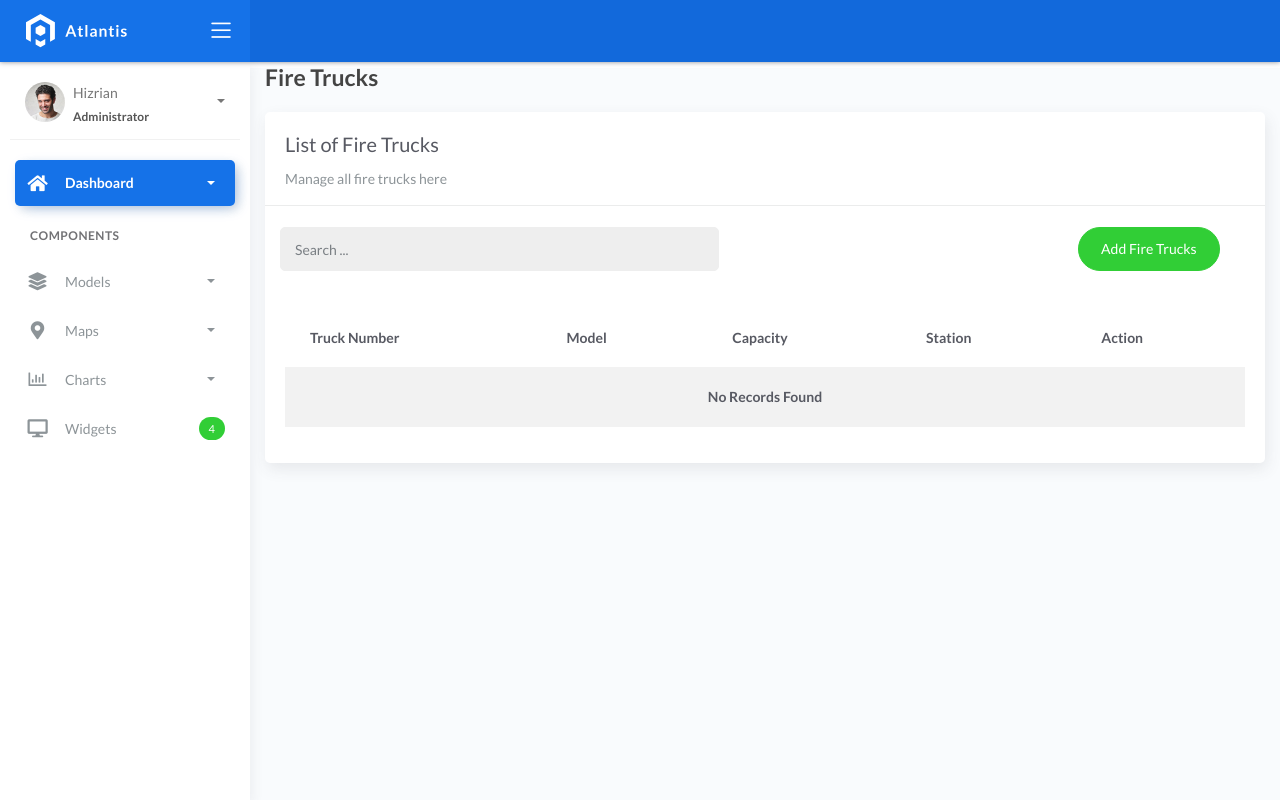
After one commit to bmkhn/FireApp, a Django app: page /firetrucks/ in a window 1280 px wide. The commit adds this page. Run offline with Django 4.2, Linux system fonts and the light colour scheme; data that the repository does not hold is empty; some libraries are stand-ins or nearby versions.

Commit message:
Add CRUD functionality for Fire Trucks with corresponding views, templates, and URLs

```diff
--- a/projectsite/fire/views.py
+++ b/projectsite/fire/views.py
@@ -122,6 +122,31 @@ class FirefighterDeleteView(DeleteView):
     model = Firefighters
     template_name = "firefighters/delete.html"
     success_url = reverse_lazy('firefighters_list')
+
+
+# Fire Truck
+class FireTruckListView(ListView):
+    model = FireTruck
+    template_name = "firetrucks/list.html"
+    context_object_name = "firetrucks"
+    paginate_by = 5
+
+class FireTruckCreateView(CreateView):
+    model = FireTruck
+    form_class = FireTruckForm
+    template_name = "firetrucks/create.html"
+    success_url = reverse_lazy('firetrucks_list')
+
+class FireTruckUpdateView(UpdateView):
+    model = FireTruck
+    form_class = FireTruckForm
+    template_name = "firetrucks/update.html"
+    success_url = reverse_lazy('firetrucks_list')
+
+class FireTruckDeleteView(DeleteView):
+    model = FireTruck
+    template_name = "firetrucks/delete.html"
+    success_url = reverse_lazy('firetrucks_list')
 
 
 # Chart Class and Functions
--- a/projectsite/projectsite/urls.py
+++ b/projectsite/projectsite/urls.py
@@ -42,4 +42,10 @@ urlpatterns = [
     path('firefighters/create', views.FirefighterCreateView.as_view(), name='firefighters_create'),
     path('firefighters/update/<pk>/', views.FirefighterUpdateView.as_view(), name='firefighters_update'),
     path('firefighters/delete/<pk>/', views.FirefighterDeleteView.as_view(), name='firefighters_delete'),
+
+    # Fire Truck URLs
+    path('firetrucks/', views.FireTruckListView.as_view(), name='firetrucks_list'),
+    path('firetrucks/create', views.FireTruckCreateView.as_view(), name='firetrucks_create'),
+    path('firetrucks/update/<pk>/', views.FireTruckUpdateView.as_view(), name='firetrucks_update'),
+    path('firetrucks/delete/<pk>/', views.FireTruckDeleteView.as_view(), name='firetrucks_delete'),
 ]
--- a/projectsite/templates/base.html
+++ b/projectsite/templates/base.html
@@ -163,7 +163,7 @@
                       </a>
                     </li>
                     <li>
-                      <a href="">
+                      <a href="{% url 'firetrucks_list' %}">
                         <span class="sub-item">Fire Trucks</span>
                       </a>
                     </li>
--- /dev/null
+++ b/projectsite/templates/firetrucks/list.html
@@ -0,0 +1,73 @@
+{% extends 'base.html' %} {% block content %}
+<div class="content">
+    <div class="container-fluid">
+        <h4 class="page-title">Fire Trucks</h4>
+        <div class="row">
+            <div class="col-md-12">
+                <div class="card">
+                    <div class="card-header">
+                        <div class="card-title">List of Fire Trucks</div>
+                        <div class="card-category">Manage all fire trucks here</div>
+                    </div>
+
+                    <br />
+                    <div class="col-md-12 row">
+                        <div class="col-md-6">
+                            <form class="navbar-left navbar-form nav-search mr-md-3" action="{% url 'firetrucks_list' %}">
+                                <div class="input-group">
+                                    <input type="text" placeholder="Search ... " class="form-control" name="q" />
+                                    <div class="input-group-append">
+                                        <span class="input-group-text">
+                                            <i class="la la-search search-icon"></i>
+                                        </span>
+                                    </div>
+                                </div>
+                            </form>
+                        </div>
+                        <div class="col-md-6">
+                            <div class="pull-right">
+                                <a href="{% url 'firetrucks_create' %}" class="btn btn-success btn-rounded">Add Fire Trucks</a>
+                            </div>
+                        </div>
+                    </div>
+
+                    <div class="card-body">
+                        <table class="table table-striped mt-3">
+                            <thead>
+                                <tr>
+                                    <th>Truck Number</th>
+                                    <th>Model</th>
+                                    <th>Capacity</th>
+                                    <th>Station</th>
+                                    <th>Action</th>
+                                </tr>
+                            </thead>
+                            <tbody>
+                                {% for firetrucks in object_list %}
+                                <tr>
+                                    <td>{{ firetrucks.truck_number }}</td>
+                                    <td>{{ firetrucks.model }}</td>
+                                    <td>{{ firetrucks.capacity }}</td>
+                                    <td>{{ firetrucks.station.name }}</td>
+                                    <td>
+                                        <a href="{% url 'firetrucks_update' firetrucks.id %}">Edit</a>
+                                        <a href="{% url 'firetrucks_delete' firetrucks.id %}" class="text-danger">Delete</a>
+                                    </td>
+                                </tr>
+                                {% empty %}
+                                <tr>
+                                    <td colspan="7" style="text-align: center;">
+                                        <p class="text-sm font-weight-bold mb-0">No Records Found</p>
+                                    </td>
+                                </tr>
+                                {% endfor %}
+                            </tbody>
+                        </table>
+                        {% include 'includes/pagination.html' %}
+                    </div>
+                </div>
+            </div>
+        </div>
+    </div>
+</div>
+{% endblock %}
```
Also changed, not shown: projectsite/templates/firetrucks/create.html (added, +32 -0 lines), projectsite/templates/firetrucks/delete.html (added, +31 -0 lines), projectsite/templates/firetrucks/update.html (added, +34 -0 lines).
